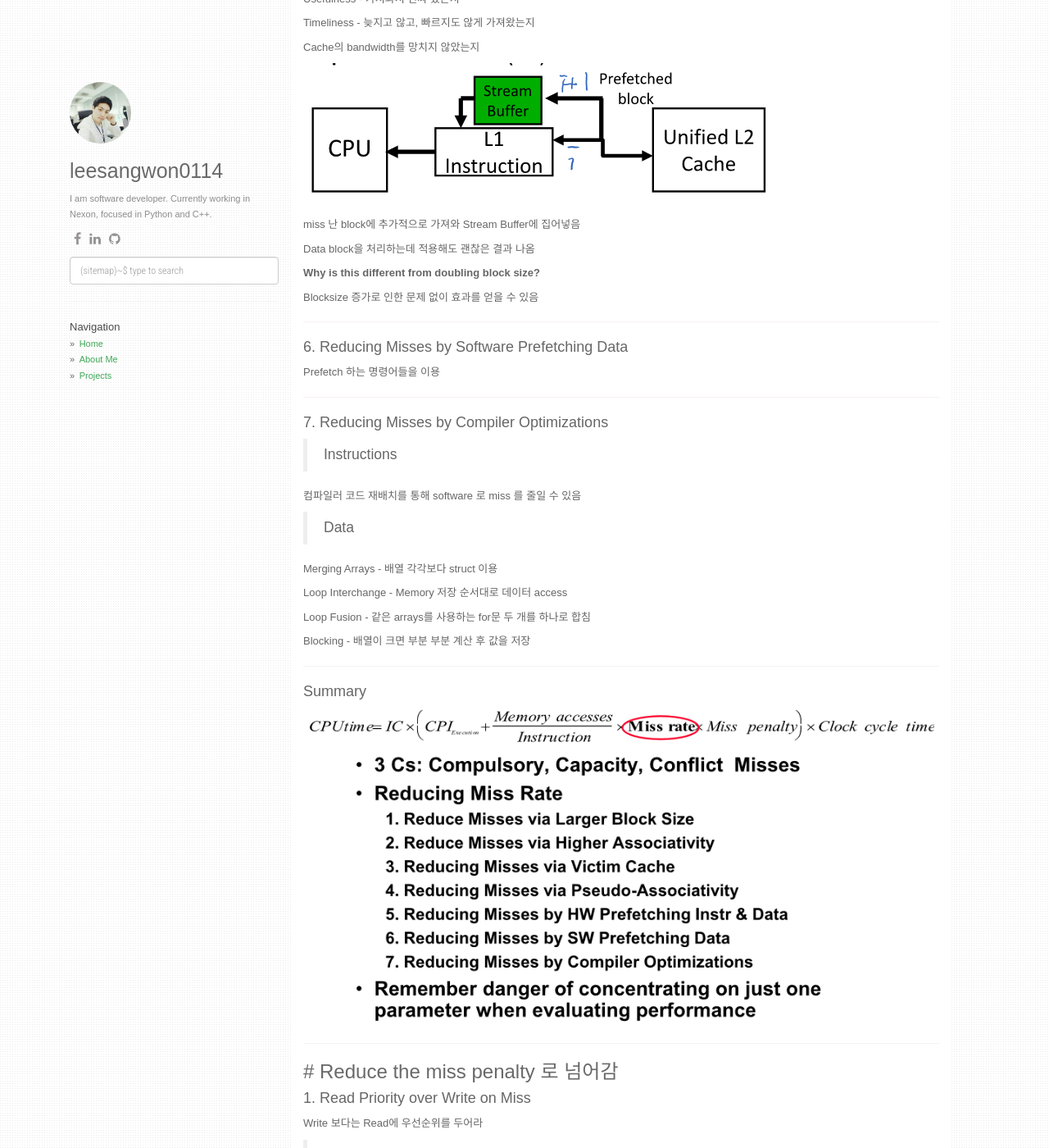
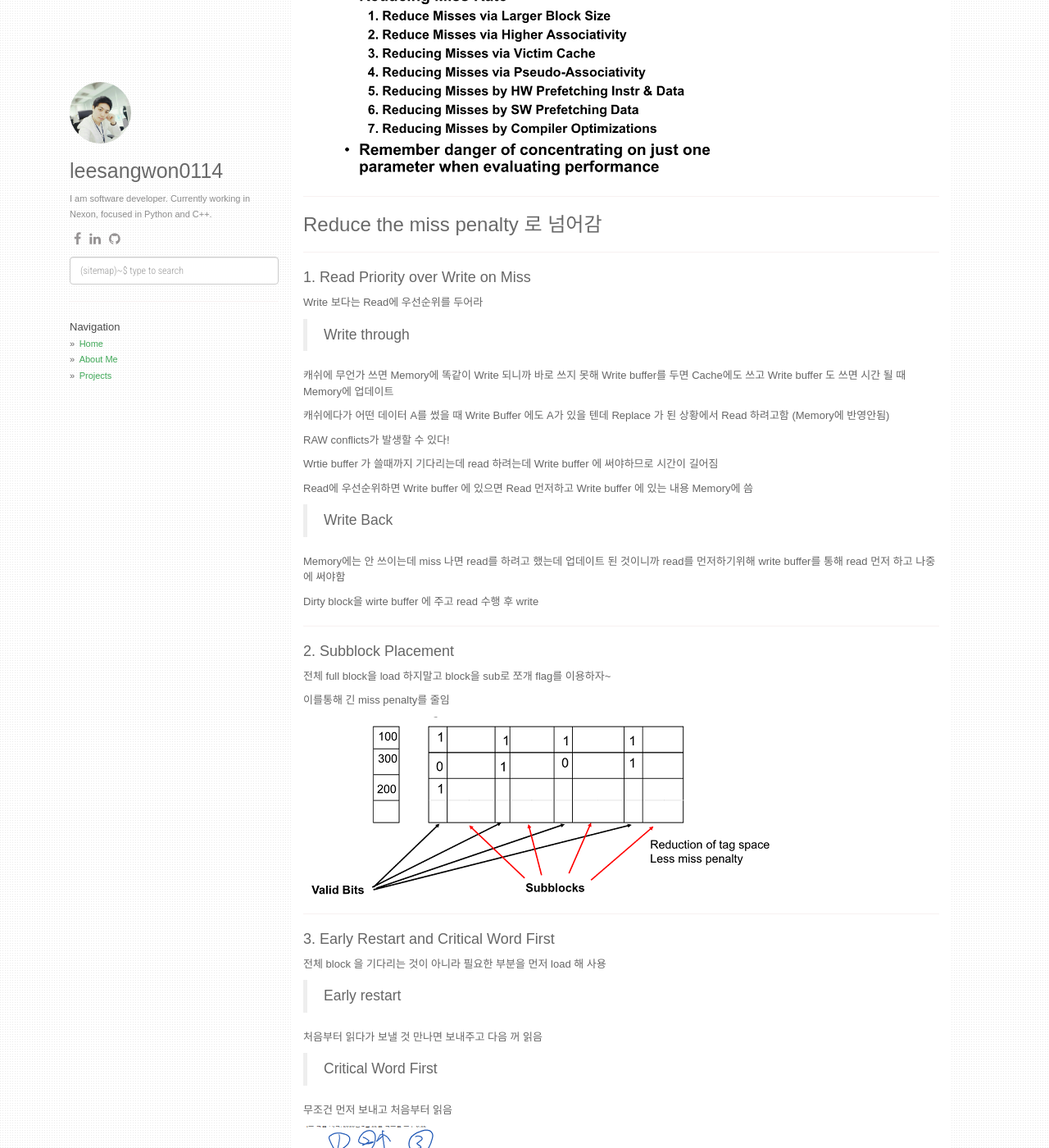
Before and after one commit to leesangwon0114/leesangwon0114.github.io, a Jekyll site: the page built from _posts/2018-04-15-ComputerArchitecture_7.Memory Systems(Techniques to Reduce Misses).markdown, in a window 1280 px wide and 1400 px high, scrolled down 5807 px. Shown: the whole window at 82% size. Built offline with Jekyll 4.4.1, drawn with Linux system fonts in a browser that asks for light colours; nearby versions of some CDN libraries; comment, search, counter and statistics services are not loaded.

Commit message:
ca7 size :

```diff
--- a/_posts/2018-04-15-ComputerArchitecture_7.Memory Systems(Techniques to Reduce Misses).markdown
+++ b/_posts/2018-04-15-ComputerArchitecture_7.Memory Systems(Techniques to Reduce Misses).markdown
@@ -227,7 +227,9 @@ Blocking - 배열이 크면 부분 부분 계산 후 값을 저장
 
 ---
 
-### # Reduce the miss penalty 로 넘어감
+### Reduce the miss penalty 로 넘어감
+
+---
 
 #### 1. Read Priority over Write on Miss
 
```
Also changed, not shown: static/img/CA/7.1.PNG, static/img/CA/7.10.PNG, static/img/CA/7.11.PNG, static/img/CA/7.12.PNG, static/img/CA/7.13.PNG, static/img/CA/7.14.PNG, static/img/CA/7.2.PNG, static/img/CA/7.3.PNG, static/img/CA/7.4.PNG, static/img/CA/7.5.PNG, static/img/CA/7.6.PNG, static/img/CA/7.7.PNG, static/img/CA/7.8.PNG, static/img/CA/7.9.PNG.
